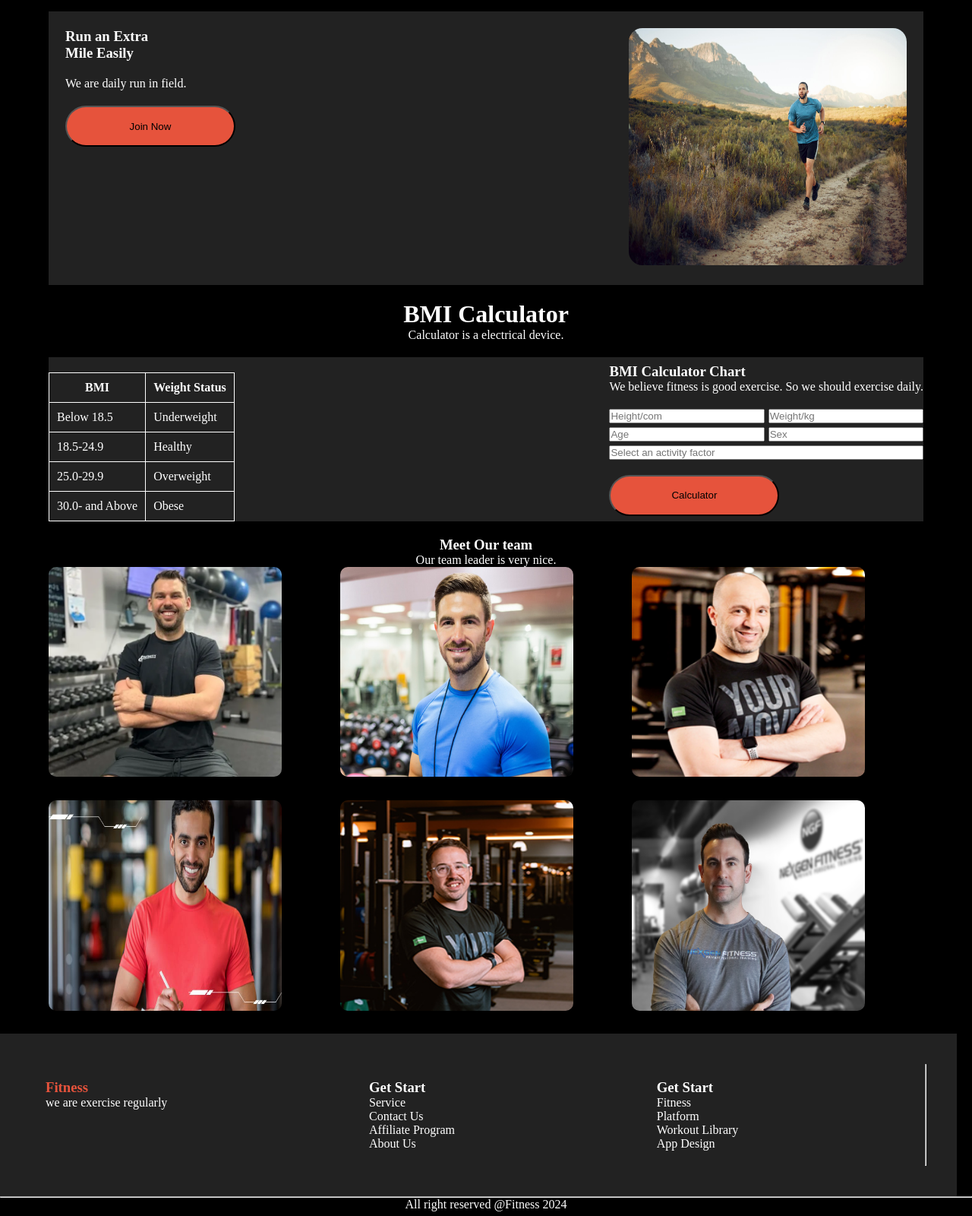
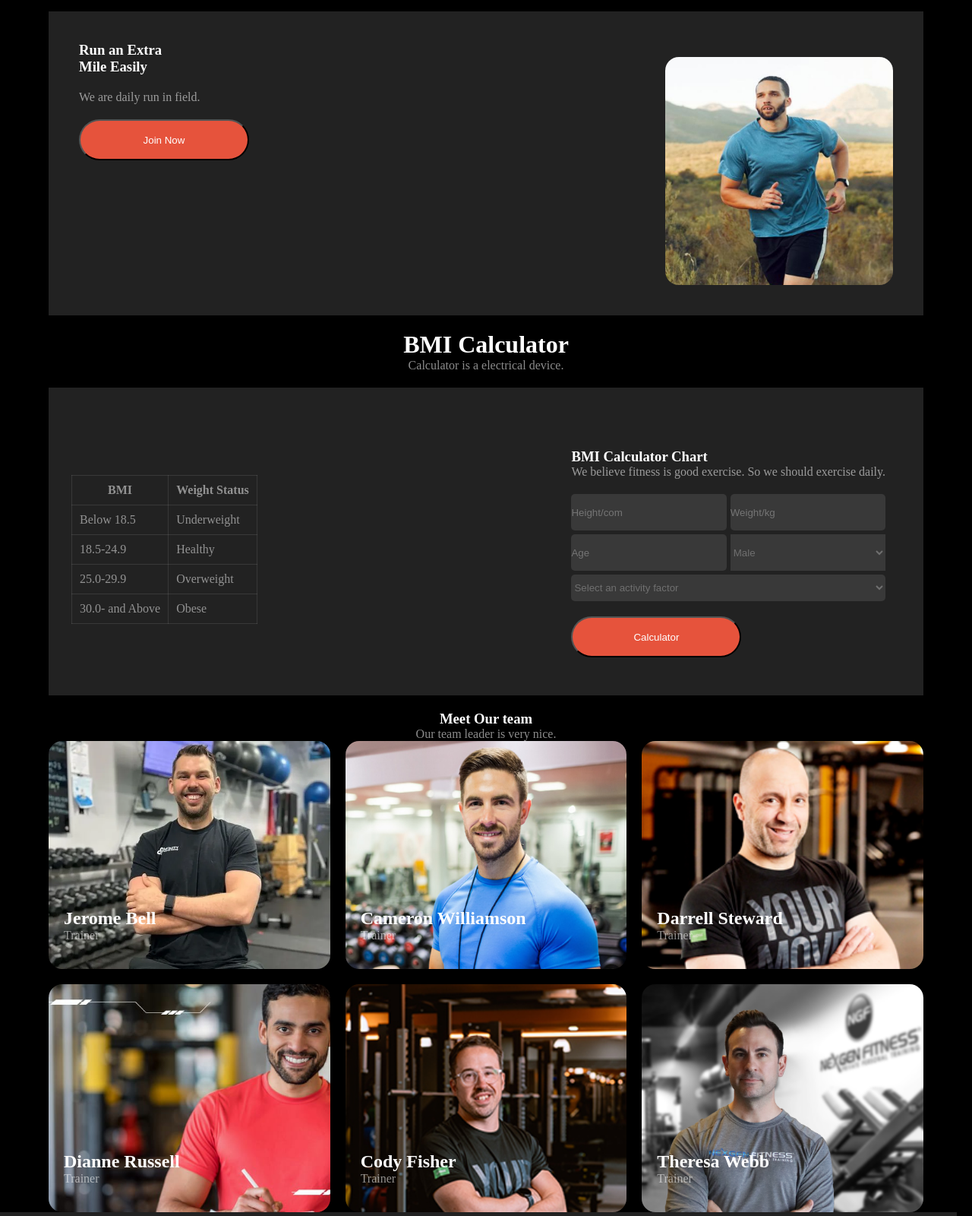
Before and after one commit to fazlerabbi-cyber/fazle-assignment2, a plain HTML site: page index.html in a window 1280 px wide. Shown: the part 960-2560 px from the top of the page at 76% size. Drawn offline with Linux system fonts and the light colour scheme.

Commit message:
added responsive text

```diff
--- a/index.html
+++ b/index.html
@@ -21,7 +21,7 @@
                     <li class="logo">
                         <div><i class="fa-solid fa-bars"></i></div>
                     </li>
-                    <li  class="color type"><a href="">Home</a></li>
+                    <li class="color type"><a href="">Home</a></li>
 
                     <li class="type"><a href="">Service</a></li>
                     <li class="type"><a href="">contact</a></li>
@@ -35,7 +35,7 @@
 
             <div class="container-size">
                 <h3>Get body in shape & stay healthy</h3>
-                <p>Gym is good exercise for our health</p>
+                <p class="p-color">Gym is good exercise for our health</p>
                 <div>
                     <button class="btn-primary">Join Club Now!</button>
                     <button class="btn-primary1">Download App</button>
@@ -48,12 +48,24 @@
                 <div><img src="images/Images 2.png" alt=""></div>
                 <div>
                     <div class="free">
-                        <h1 class="text-number">500+</h1>
-                        <p class="text-number">Free Workout Videos</p>
+                        <div class="free-1">
+                            <h1>500+</h1>
+                            <p>Free Workout Videos</p>
                         </div>
+
+                    </div>
+
+
                     <div class="video">
-                        <h1 class="text-number">350+</h1>
-                        <p class="text-number">Video Tuitorial</p>
+                        <div class="video-2">
+                            <h1>350+</h1>
+                            <p>Video Tutorial</p>
+                            <div>
+                                <span class="dot"></span>
+                            </div>
+                            </div>
+                        </div>
+
 
                     </div>
                 </div>
@@ -64,28 +76,38 @@
         <section>
             <div class="text-style">
                 <h1>Change Your Habits</h1>
-            <p>We should exercise daily. Then I will fit </p>
+                <p class="p-color">We should exercise daily. Then I will fit </p>
             </div>
 
             <div class="image-style">
                 <div>
+                    <div class="img-text4">
                         <h3>Movement</h3>
-            <p>We should exercise daily.</p>
+                        <p class="p-color">We should exercise daily.</p>
+                    </div>
+
                     <img src="images/image 3.png" alt="">
                 </div>
                 <div>
+                    <div class="img-text4">
                         <h3>Time</h3>
-            <p>we used time properly</p>
+                        <p class="p-color">we used time properly</p>
+                    </div>
+
                     <img src="images/image 2.png" alt="">
                 </div>
                 <div>
+                    <div class="img-text4">
                         <h3>Practice</h3>
-            <p>Practice makes a man  wise.</p>
+                        <p class="p-color">Practice makes a man wise.</p>
+                    </div>
                     <img src="images/image 4.png" alt="">
                 </div>
                 <div>
+                    <div class="img-text4">
                         <h3>Weight Lose</h3>
-            <p>We believe that we must fit every day.</p>
+                        <p class="p-color">We believe that we must fit every day.</p>
+                    </div>
                     <img src="images/image 5.png" alt="">
                 </div>
             </div>
@@ -95,12 +117,16 @@
             <div class="style-run">
                 <div>
                     <h3>Run an Extra <br> Mile Easily</h3>
-                <p class="run-text">We are daily run in field.</p>
+                    <p class="run-text p-color">We are daily run in field.</p>
                     <button class="btn-primary">Join Now</button>
                 </div>
 
                 <div class="run-style">
-                <img src="images/run.jpg" alt="">
+                    <div>
+                        <div class="run-img">
+
+                        </div>
+                    </div>
                 </div>
             </div>
         </section>
@@ -108,14 +134,14 @@
 
         <div class="bmi-center">
             <h1>BMI Calculator</h1>
-        <p>Calculator is a electrical device.</p>
+            <p class="p-color">Calculator is a electrical device.</p>
         </div>
 
 
         <section class="bmi-section">
 
 
-        <div>
+            <div class="bmi-color">
                 <table>
                     <thead>
                         <tr>
@@ -146,18 +172,27 @@
             </div>
 
 
-         <div>
+            <div class="bmi-2">
                 <div>
                     <h3>BMI Calculator Chart</h3>
-            <p class="bmi-text">We believe fitness is good exercise. So we should exercise daily.</p>
+                    <p class="bmi-text p-color">We believe fitness is good exercise. So we should exercise daily.</p>
                 </div>
 
                 <div class="input-type">
                     <input type="text" placeholder="Height/com">
                     <input type="text" placeholder="Weight/kg">
                     <input type="text" placeholder="Age">
-            <input type="text" placeholder="Sex">
-            <input class="factor" type="text" placeholder="Select an activity factor">
+                    <select id="gender">
+                        <option value="male">Male</option>
+                        <option value="Female">Female</option>
+
+
+                      </select>
+                      <select id="select-0">
+                        <option value="select 1">Select an activity factor</option>
+                        <option value="Select 2">Select 2</option>
+
+                      </select>
                 </div>
                 <div>
                     <button class="btn-primary">Calculator</button>
@@ -168,16 +203,72 @@
         <section class="teams-img">
             <div class="text-style">
                 <h3>Meet Our team</h3>
-            <p>Our team leader is very nice.</p>
+                <p class="p-color">Our team leader is very nice.</p>
             </div>
 
-         <div class="img-size-container">
-            <img src="images/trainer1.png" alt="">
-            <img src="images/trainer2.png" alt="">
-            <img src="images/trainer3.png" alt="">
-            <img src="images/trainer4.png" alt="">
-            <img src="images/trainer5.png" alt="">
-            <img src="images/trainer6.png" alt="">
+            <div class="img-container">
+
+
+
+                <div>
+                    <div class="img-1">
+                        <div class="img-textsize">
+                            <h1>Jerome Bell</h1>
+                            <P class="p-color"> Trainer</P>
+                        </div>
+                    </div>
+
+                </div>
+
+                <div>
+                    <div class="img-2">
+                        <div class="img-textsize">
+                            <h1>Cameron Williamson</h1>
+                            <P class="p-color"> Trainer</P>
+                        </div>
+                    </div>
+                </div>
+
+                <div>
+                    <div class="img-3">
+                        <div class="img-textsize">
+                            <h1>Darrell Steward</h1>
+                            <P class="p-color"> Trainer</P>
+                        </div>
+                    </div>
+                </div>
+
+                <div>
+                    <div class="img-4">
+                        <div class="img-textsize">
+                            <h1>Dianne Russell</h1>
+                            <P class="p-color"> Trainer</P>
+                        </div>
+                    </div>
+                </div>
+
+
+
+                <div>
+                    <div class="img-5">
+                        <div class="img-textsize">
+                            <h1>Cody Fisher</h1>
+                            <P class="p-color"> Trainer</P>
+                        </div>
+                    </div>
+                </div>
+
+
+                <div>
+                    <div class="img-6">
+                        <div class="img-textsize">
+                            <h1>Theresa Webb</h1>
+                            <P class="p-color"> Trainer</P>
+                        </div>
+                    </div>
+                </div>
+
+
             </div>
         </section>
 
@@ -188,32 +279,32 @@
 
 
         <div>
-                <h3 class="color-text">Fitness</h3>
-                <p>we are exercise regularly</p>
+            <h3 class="color-text footer-text">Fitness</h3>
+            <p class="p-color">we are exercise regularly</p>
         </div>
         <div>
-                <h3>Get Start</h3>
-                <p>Service</p>
-                <p>Contact Us</p>
-                <p>Affiliate Program</p>
-                <p>About Us</p>
+            <h3 class="footer-text">Get Start</h3>
+            <p class="p-color">Service</p>
+            <p class="p-color">Contact Us</p>
+            <p class="p-color">Affiliate Program</p>
+            <p class="p-color">About Us</p>
         </div>
         <div>
-                <h3>Get Start</h3>
-                <p>Fitness</p>
-                <p>Platform</p>
-                <p>Workout Library</p>
-                <p>App Design</p>
+            <h3 class="footer-text">Get Start</h3>
+            <p class="p-color">Fitness</p>
+            <p class="p-color">Platform</p>
+            <p class="p-color">Workout Library</p>
+            <p class="p-color">App Design</p>
         </div>
         </div>
 
-               <hr>
+
 
 
     </footer>
-    <hr>
-    <div>
-        <p class="hr-style">All right reserved @Fitness 2024</p>
+
+    <div class="footer-end">
+        <p class="hr-style p-color">All right reserved @Fitness 2024</p>
     </div>
 
 </body>
--- a/styles/responsive.css
+++ b/styles/responsive.css
@@ -32,18 +32,12 @@
 
     }
 
-    .img-size-container{
+    .img-container{
         flex-direction: column;
         grid-template-columns:1fr ;
         margin-top: 20px;
     }
-    .teams-img{
-      display: flex;
-      flex-direction: column;
-      margin: 0 auto;
-      justify-content: center;
-      align-items: center;
-}
+
 .footer{
     flex-direction: column;
 }
--- a/styles/styles.css
+++ b/styles/styles.css
@@ -3,6 +3,9 @@
     margin: 0;
     padding: 0;
 
+   }
+   .text-allcolor{
+    color: #222222;
    }
    .all-type{
     background-color: black;
@@ -75,6 +78,7 @@ main{
     height: 54px;
     border-radius: 42px;
     margin-top: 20px;
+    color: white;
    }
    .btn-primary1{
     width: 224px;
@@ -86,7 +90,9 @@ main{
    }
    .container-size p{
      margin: 24px 0 24px 0;
-
+   }
+   .p-color{
+    color: #ffffff8c;
    }
    .free{
 
@@ -94,33 +100,56 @@ main{
     width: 145px;
     height: 20px;
     top: 190px;
-    left: 1050px;
-    border-radius: 10px;
+    left: 1050px
+   }
+   .free-1{
+    background-color:  rgba(255, 255, 255, 0.205);
+    border-radius: 12px;
+    text-align: center;
+   }
+   .free-1 h1 p{
+    height: 50px;
+    width: 120px;
+
    }
 
 
-   .free h1 p {
-     background-color: rgba(255, 255, 255, 0.1);
-    }
-    .text-number{
-        text-align: center;
-    }
+
 
 
    .video{
     position: absolute;
-    width: 145px;
-    height: 20px;
+    width: 165px;
+    height: 50px;
     top: 430px;
     left: 850px;
+}
+.dot {
+    position: absolute;
+    top: 13px;
+    left: 0px;
+    padding: 5px;
 
+}
+
+.dot {
+    height: 25px;
+    width: 25px;
+    background-color: #E6533C;
+    border-radius: 50%;
+    display: inline-block;
+
+}
+
+
+   .video-2{
+    background-color:  rgba(255, 255, 255, 0.205);
+    border-radius: 12px;
+    text-align: center;
    }
-   .video h1{
-    background-color: rgba(255, 255, 255, 0.1);
+   .img-text4{
+    text-align: center;
    }
-    .video p{
-        background-color: rgba(255, 255, 255, 0.1);
-    }
 
   .image-style{
     display: flex;
@@ -132,20 +161,23 @@ main{
     border-radius: 50%;
 
 }
-
-
-.run-style img{
-    width: 366px;
-    height: 312px;
+ .run-img{
+    background-image: url('../images/run.jpg') ;
+    height: 300px;
+    width: 300px;
+    background-position: -677px -160px;
+    background-repeat: no-repeat;
+    background-size: 1304px 815px;
     border-radius: 18px;
-}
+    margin-top: 20px;
+ }
 .style-run{
     display: flex;
     padding: 10px;
     margin-top: 20px;
     justify-content: space-between;
     background-color:#222222 ;
-    padding: 22px;
+    padding: 40px;
 
 }
 .run-text{
@@ -156,7 +188,7 @@ table{
     margin-top: 20px;
 }
 td ,th{
-    border: 1px solid white;
+    border: 1px solid rgba(255, 255, 255, 0.1);
     padding: 10px;
 }
 
@@ -165,8 +197,44 @@ td ,th{
     display: grid;
     grid-template-columns: repeat(2, 1fr);
     gap: 5px;
+
+
+
+
+
+}
+.input-type input{
+    background-color: rgba(255, 255, 255, 0.1);
+    border: none;
     border-radius: 5px;
+    height: 48px;
+
 }
+#select-0{
+    grid-column: 1 /span 2;
+    width: 100%;
+    height: 35px;
+    background-color: rgba(255, 255, 255, 0.1);
+    border: none;
+    border-radius: 5px;
+    color: rgba(255, 255, 255, 0.276) ;
+
+
+}
+#gender{
+    background-color: rgba(255, 255, 255, 0.107);
+    border: none;
+    color:  rgba(255, 255, 255, 0.276);
+}
+
+.bmi-2{
+    margin-top: 30px;
+    padding: 20px;
+}
+.bmi-color{
+  color: rgba(255, 255, 255, 0.511);
+}
+
 .bmi-center{
     text-align: center;
     margin-top: 20px;
@@ -184,7 +252,11 @@ td ,th{
     align-items: center;
     background-color: #222222;
     margin-top: 20px;
+    padding: 30px;
 }
+
+
+
 
 
 .text-style{
@@ -195,24 +267,53 @@ td ,th{
     align-items: center;
     margin-top: 20px;
 }
+.img-container{
+    display: grid;
+    grid-template-columns: repeat(3,1fr);
+    gap: 20px;
+
+}
+.img-container>div>div{
+    height: 300px;
+    width: 100%;
+    background-repeat: no-repeat;
+    background-size: cover;
+    border-radius: 18px;
+    position: relative;
+}
+.img-textsize{
+    position: absolute;
+    top: 220px;
+    left: 20px;
+}
 
 
-.img-size-container img{
-    width: 80%;
-    height: 90%;
-    border-radius: 10px;
+.img-1{
+    background-image: url(../images/trainer1.png);
+}
+.img-2{
+    background-image: url(../images/trainer2.png);
+}
+.img-3{
+    background-image: url(../images/trainer3.png);
+}
+.img-4{
+    background-image: url(../images/trainer4.png);
+}
+.img-5{
+    background-image: url(../images/trainer5.png);
 
 }
-.img-size-container{
-    display: grid;
-    grid-template-columns: repeat(3, 1fr);
+.img-6{
+    background-image: url(../images/trainer6.png);
 }
+
 
 
 .footer{
     display: flex;
     justify-content: space-between;
-    background:;
+
     padding: 0px;
     background-color: #222222;
     padding: 40px;
@@ -221,7 +322,11 @@ td ,th{
 
 .footer div{
     margin: 20px;
+    border: none;
 
+}
+.footer-text{
+    font-size: 30px;
 }
 .color-text{
     color: #E6533C;
@@ -231,4 +336,10 @@ td ,th{
     justify-content: center;
     align-items: center;
 
+
 }
+.footer-end{
+    border-top: 1px solid #544141;
+    margin-top: 30px;
+    padding: 40px;
+}
```
Lines whose indentation alone changed are shown as unchanged.
